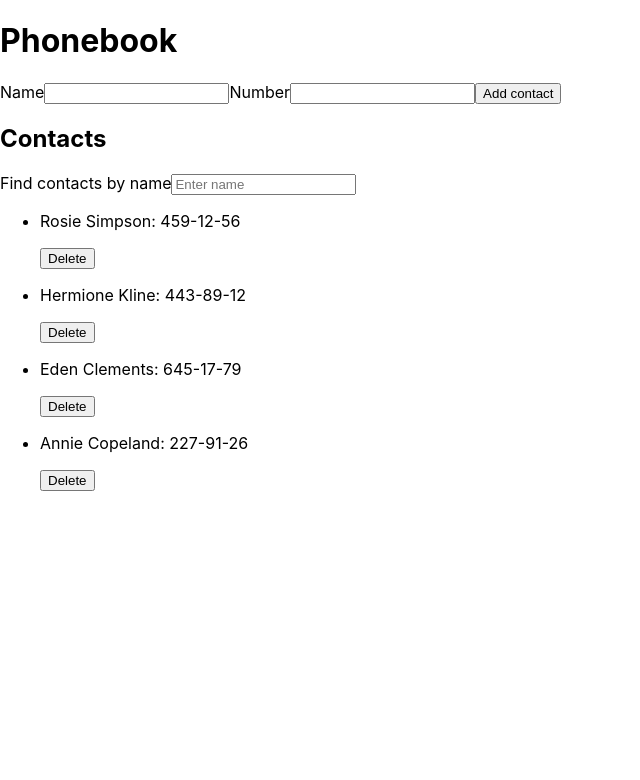
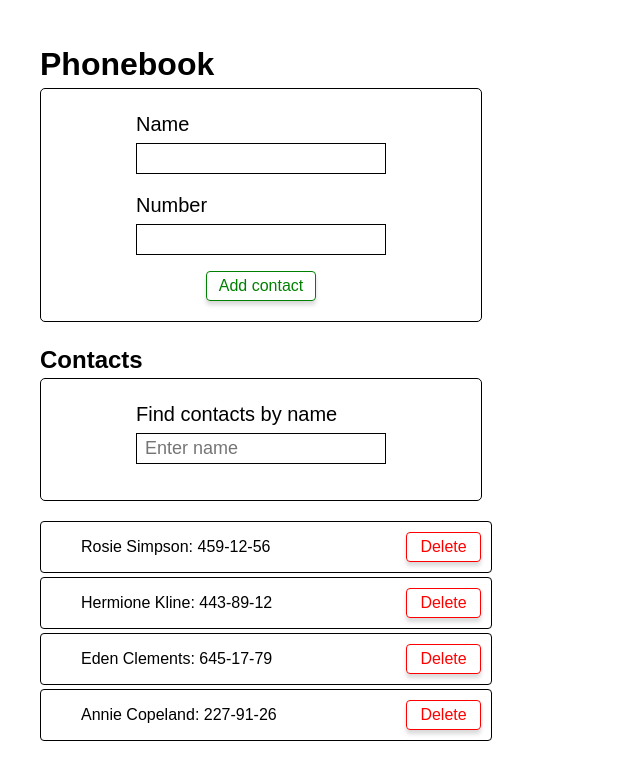
Before and after one commit to DianaAkhmedova/goit-react-hw-02-phonebook, a React (Create React App) app: page / in a window 1280 px wide. Shown: the top 780 px of the page, without its empty margins (0-640 px from the left). Built offline with nearby package versions, Linux system fonts and the light colour scheme.

Commit message:
add styles

```diff
--- a/package.json
+++ b/package.json
@@ -11,6 +11,7 @@
     "react": "^18.1.0",
     "react-dom": "^18.1.0",
     "react-scripts": "5.0.1",
+    "styled-components": "^5.3.6",
     "web-vitals": "^2.1.3"
   },
   "scripts": {
--- a/src/components/App.jsx
+++ b/src/components/App.jsx
@@ -3,6 +3,7 @@ import { Component } from 'react';
 import ContactForm from './ContactForm/ContactForm';
 import Filter from './Filter/Filter';
 import ContactList from './ContactList/ContactList';
+import { PhonebookContainer } from './App.styled';
 
 class App extends Component {
   state = {
@@ -57,7 +58,7 @@ class App extends Component {
     const filteredContacts = this.contactsFilter();
 
     return (
-      <div>
+      <PhonebookContainer>
         <h1>Phonebook</h1>
         <ContactForm addContact={this.addContact} />
 
@@ -72,7 +73,7 @@ class App extends Component {
             removeContact={this.removeContact}
           />
         )}
-      </div>
+      </PhonebookContainer>
     );
   }
 }
--- /dev/null
+++ b/src/components/App.styled.js
@@ -0,0 +1,5 @@
+import styled from 'styled-components';
+
+export const PhonebookContainer = styled.div`
+  padding: 40px;
+`;
--- a/src/components/ContactForm/ContactForm.jsx
+++ b/src/components/ContactForm/ContactForm.jsx
@@ -1,5 +1,6 @@
 import { Component } from 'react';
 import PropTypes from 'prop-types';
+import { Form, FormLabel, FormInput, AddBtn } from './ContactForm.styled';
 
 class ContactForm extends Component {
   state = {
@@ -26,10 +27,10 @@ class ContactForm extends Component {
   render() {
     const { name, number } = this.state;
     return (
-      <form onSubmit={this.handleSubmit} name="contactForm" autoComplete="on">
-        <label>
+      <Form onSubmit={this.handleSubmit} name="contactForm" autoComplete="on">
+        <FormLabel>
           Name
-          <input
+          <FormInput
             onChange={this.handleChange}
             type="text"
             name="name"
@@ -38,11 +39,11 @@ class ContactForm extends Component {
             title="Name may contain only letters, apostrophe, dash and spaces. For example Adrian, Jacob Mercer, Charles de Batz de Castelmore d'Artagnan"
             required
           />
-        </label>
+        </FormLabel>
 
-        <label>
+        <FormLabel>
           Number
-          <input
+          <FormInput
             onChange={this.handleChange}
             type="tel"
             name="number"
@@ -51,10 +52,10 @@ class ContactForm extends Component {
             title="Phone number must be digits and can contain spaces, dashes, parentheses and can start with +"
             required
           />
-        </label>
+        </FormLabel>
 
-        <button type="submit">Add contact</button>
-      </form>
+        <AddBtn type="submit">Add contact</AddBtn>
+      </Form>
     );
   }
 }
--- /dev/null
+++ b/src/components/ContactForm/ContactForm.styled.js
@@ -0,0 +1,52 @@
+import styled from 'styled-components';
+
+export const Form = styled.form`
+  display: flex;
+  flex-direction: column;
+  align-items: center;
+  width: 400px;
+  padding: 20px;
+  margin-bottom: 20px;
+  border: 1px solid #000;
+  border-radius: 5px;
+`;
+
+export const FormLabel = styled.label`
+  display: inherit;
+  flex-direction: inherit;
+  font-size: 20px;
+  font-weight: 500;
+  margin-bottom: 16px;
+`;
+
+export const FormInput = styled.input`
+  display: block;
+  margin-top: 4px;
+  padding: 4px 8px;
+  border: 1px solid black;
+
+  max-width: 400px;
+  font-size: 18px;
+`;
+
+export const AddBtn = styled.button`
+  min-width: 75px;
+  padding: 5px 12px;
+  border: 1px solid green;
+  border-radius: 4px;
+  background-color: transparent;
+  font-family: inherit;
+  font-size: 16px;
+  cursor: pointer;
+  font-family: inherit;
+  color: green;
+  box-shadow: 0px 4px 4px rgba(0, 0, 0, 0.15);
+  transition: background-color 250ms cubic-bezier(0.4, 0, 0.2, 1),
+    color 250ms cubic-bezier(0.4, 0, 0.2, 1);
+
+  &:hover,
+  &:focus {
+    color: white;
+    background-color: green;
+  }
+`;
--- a/src/components/ContactList/ContactListItem/ContactListItem.jsx
+++ b/src/components/ContactList/ContactListItem/ContactListItem.jsx
@@ -1,15 +1,16 @@
 import PropTypes from 'prop-types';
+import { ContactItem, RemoveBtn } from './ContactListItem.styled';
 
 const ContactListItem = ({ name, number, type, onClick }) => {
   return (
-    <li>
+    <ContactItem>
       <p>
         {name}: {number}
       </p>
-      <button onClick={onClick} type={type}>
+      <RemoveBtn onClick={onClick} type={type}>
         Delete
-      </button>
-    </li>
+      </RemoveBtn>
+    </ContactItem>
   );
 };
 
--- /dev/null
+++ b/src/components/ContactList/ContactListItem/ContactListItem.styled.js
@@ -0,0 +1,37 @@
+import styled from 'styled-components';
+
+export const ContactItem = styled.li`
+  display: flex;
+  align-items: center;
+  padding: 10px 10px 10px 40px;
+  width: 400px;
+  justify-content: space-between;
+  border: 1px solid black;
+  border-radius: 4px;
+
+  &:not(:last-child) {
+    margin-bottom: 4px;
+  }
+`;
+
+export const RemoveBtn = styled.button`
+  min-width: 75px;
+  padding: 5px 12px;
+  border: 1px solid red;
+  border-radius: 4px;
+  background-color: transparent;
+  font-family: inherit;
+  font-size: 16px;
+  cursor: pointer;
+  font-family: inherit;
+  color: red;
+  box-shadow: 0px 4px 4px rgba(0, 0, 0, 0.15);
+  transition: background-color 250ms cubic-bezier(0.4, 0, 0.2, 1),
+    color 250ms cubic-bezier(0.4, 0, 0.2, 1);
+
+  &:hover,
+  &:focus {
+    color: white;
+    background-color: red;
+  }
+`;
--- a/src/components/Filter/Filter.jsx
+++ b/src/components/Filter/Filter.jsx
@@ -1,19 +1,24 @@
 import PropTypes from 'prop-types';
+import {
+  Form,
+  FormLabel,
+  FormInput,
+} from 'components/ContactForm/ContactForm.styled';
 
 const Filter = ({ filterValue, handleChangeFilter }) => {
   return (
-    <form>
-      <label>
+    <Form>
+      <FormLabel>
         Find contacts by name
-        <input
+        <FormInput
           type="text"
           name="contactName"
           value={filterValue}
           placeholder="Enter name"
           onChange={handleChangeFilter}
         />
-      </label>
-    </form>
+      </FormLabel>
+    </Form>
   );
 };
 export default Filter;
--- a/src/index.css
+++ b/src/index.css
@@ -13,3 +13,23 @@ code {
   font-family: source-code-pro, Menlo, Monaco, Consolas, 'Courier New',
     monospace;
 }
+
+body {
+  font-family: sans-serif;
+  line-height: 1.5;
+}
+h1,
+h2,
+h3,
+h4,
+h5,
+h6,
+p {
+  margin: 0;
+}
+ul,
+ol {
+  margin: 0;
+  padding: 0;
+  list-style: none;
+}
```
Also changed, not shown: 1 other file (tests, documents, lock files or other folders).
